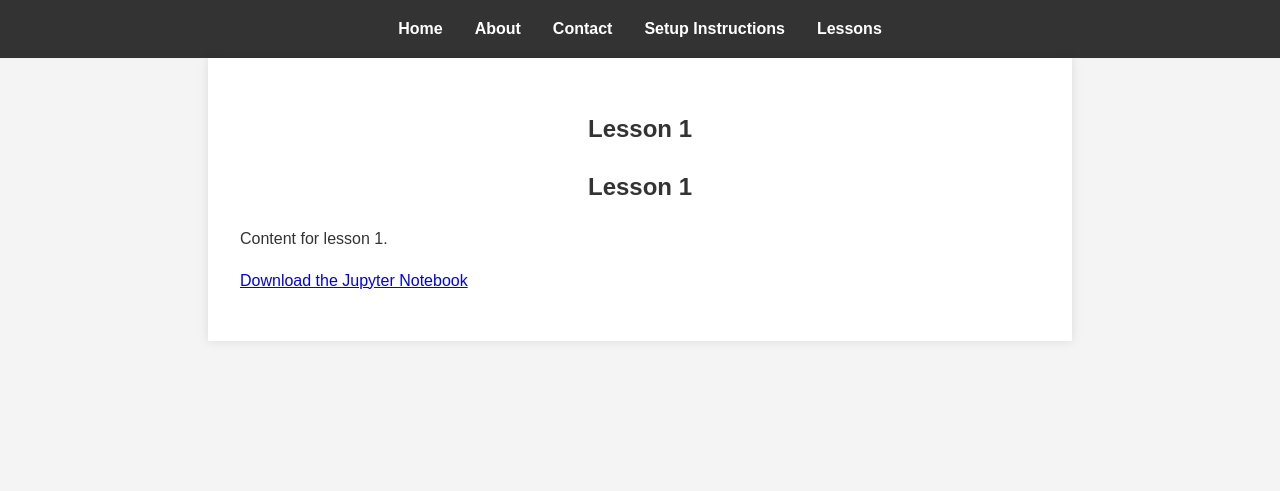
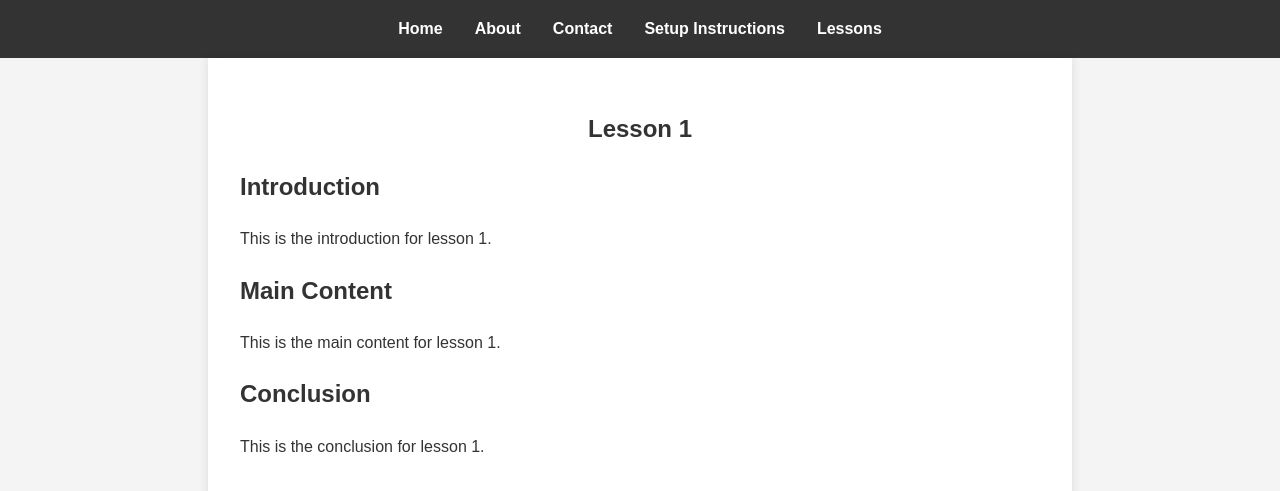
Before and after one commit to ATayls/Python-Data-Gathering-24, a Jekyll site: the page built from lessons/lesson1.md, in a window 1280 px wide. Shown: the top 491 px of the page. Built offline with Jekyll 4.4.1, drawn with Linux system fonts in a browser that asks for light colours.

Commit message:
Add sections to lessons

```diff
--- a/lessons/lesson1.md
+++ b/lessons/lesson1.md
@@ -1,10 +1,23 @@
 ---
 layout: lessons
 title: Lesson 1
+sections:
+  - id: introduction
+    title: Introduction
+  - id: main-content
+    title: Main Content
+  - id: conclusion
+    title: Conclusion
 ---
 
-# Lesson 1
+## Introduction {#introduction}
 
-Content for lesson 1.
+This is the introduction for lesson 1.
 
-[Download the Jupyter Notebook](./notebooks/lesson1.ipynb)
+## Main Content {#main-content}
+
+This is the main content for lesson 1.
+
+## Conclusion {#conclusion}
+
+This is the conclusion for lesson 1.
```
Also changed, not shown: lessons/index.md (+2 -0 lines), lessons/lesson2.md (+16 -3 lines).
